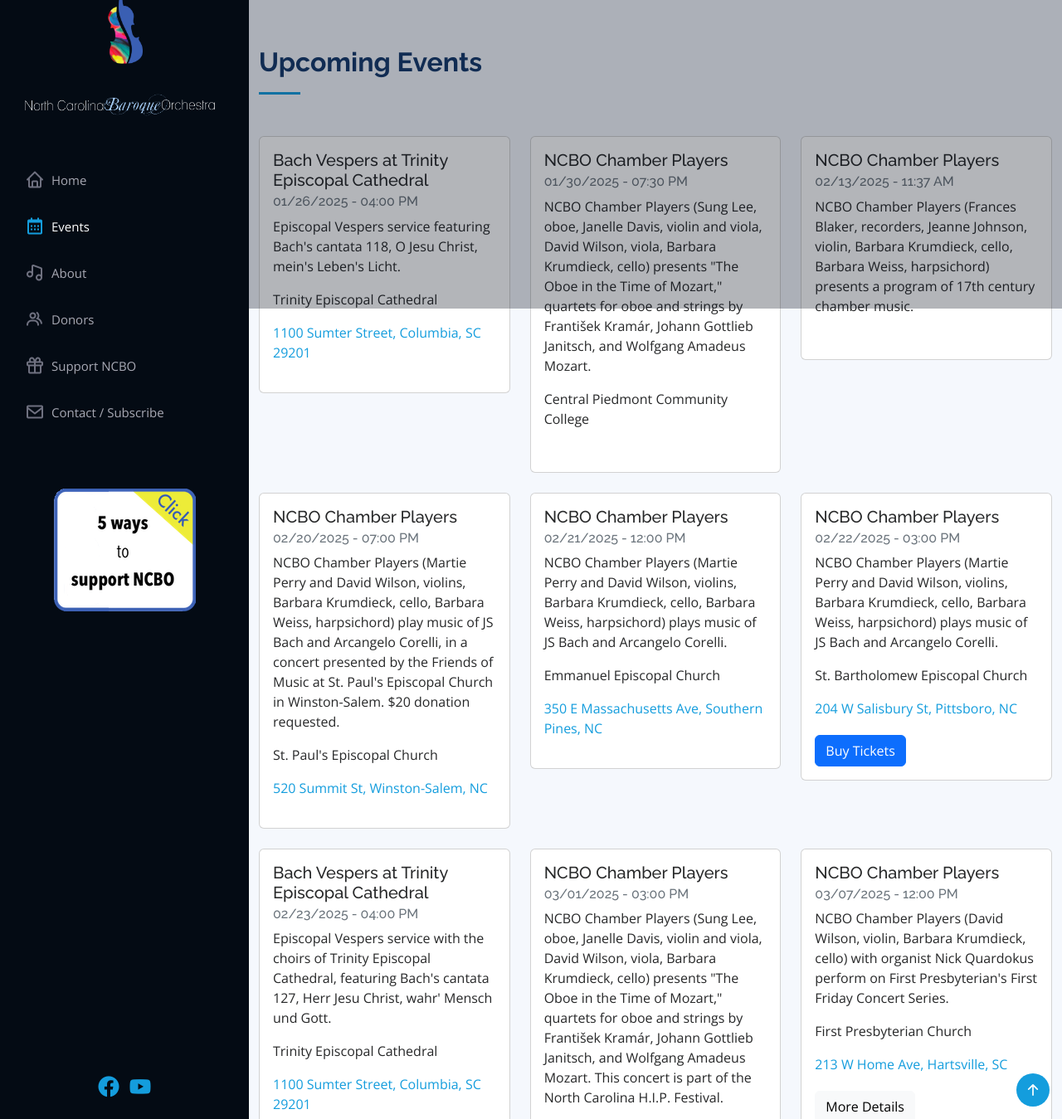
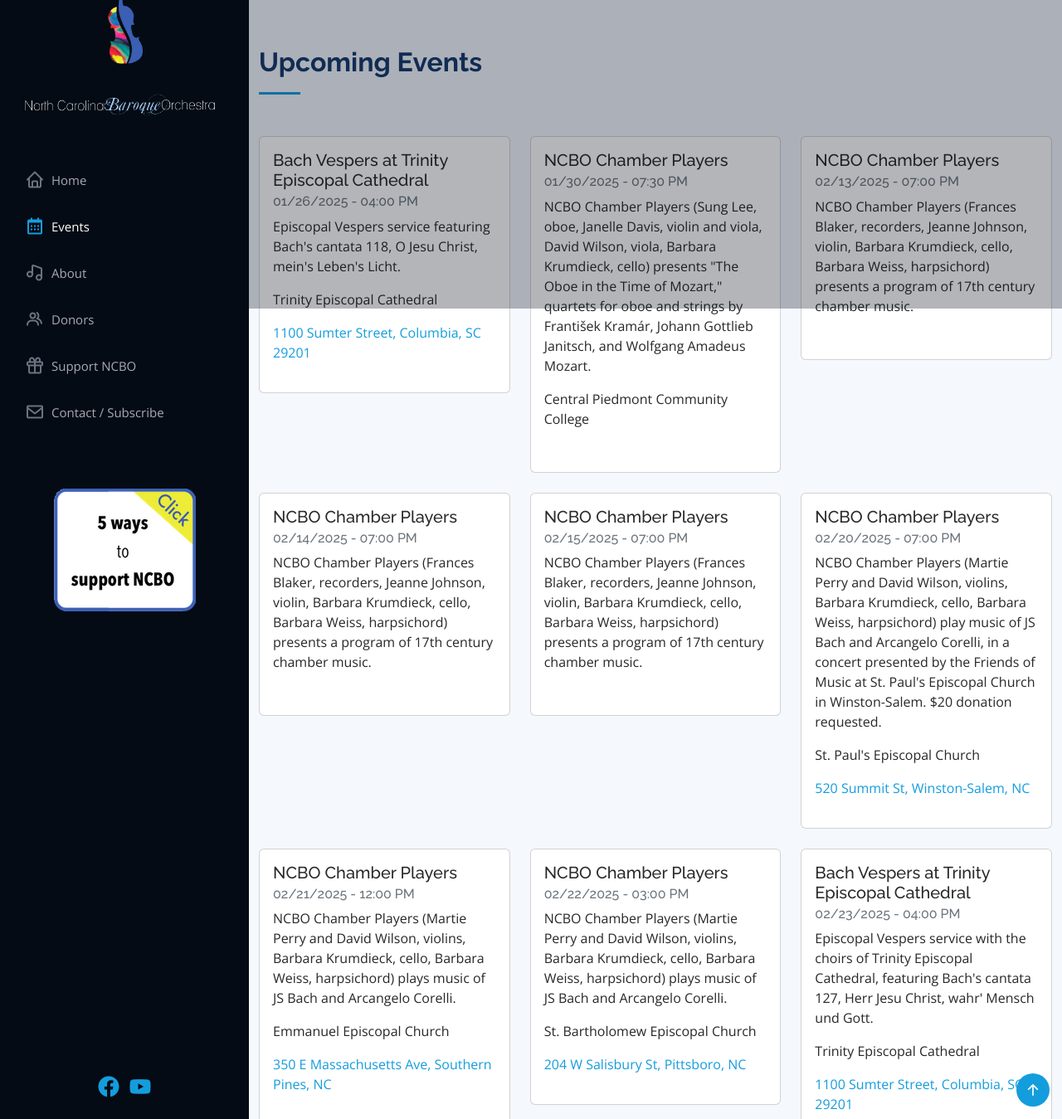
Before and after one commit to ncbaroqueorchestra/ncboweb, a Jekyll site: the page built from index.md, in a window 1280 px wide and 1400 px high, scrolled down 977 px, cut to the strip 51-1400 px from the top of the window. Shown: the whole strip at 83% size. Built offline with Jekyll 4.4.1, drawn with Linux system fonts in a browser that asks for light colours; comment, search, counter and statistics services are not loaded.

Commit message:
Updated NCBO events

```diff
--- a/_data/events.yml
+++ b/_data/events.yml
@@ -20,7 +20,23 @@
     Barbara Krumdieck, cello, Barbara Weiss, harpsichord) presents a program of 17th
     century chamber music.
   eventdate: 02/13/2025
-  eventtime: 11:37 AM
+  eventtime: 07:00 PM
+  heading: NCBO Chamber Players
+  venue: ''
+- address: ''
+  description: NCBO Chamber Players (Frances Blaker, recorders, Jeanne Johnson, violin,
+    Barbara Krumdieck, cello, Barbara Weiss, harpsichord) presents a program of 17th
+    century chamber music.
+  eventdate: 02/14/2025
+  eventtime: 07:00 PM
+  heading: NCBO Chamber Players
+  venue: ''
+- address: ''
+  description: NCBO Chamber Players (Frances Blaker, recorders, Jeanne Johnson, violin,
+    Barbara Krumdieck, cello, Barbara Weiss, harpsichord) presents a program of 17th
+    century chamber music.
+  eventdate: 02/15/2025
+  eventtime: 07:00 PM
   heading: NCBO Chamber Players
   venue: ''
 - address: 520 Summit St, Winston-Salem, NC
@@ -50,7 +66,6 @@
   eventtime: 03:00 PM
   heading: NCBO Chamber Players
   mapurl: https://maps.app.goo.gl/krUDA4MKxhCvrHoY7
-  ticketurl: https://www.saint-barts.org
   venue: St. Bartholomew Episcopal Church
 - address: 1100 Sumter Street, Columbia, SC 29201
   description: Episcopal Vespers service with the choirs of Trinity Episcopal Cathedral,
--- a/_data/past_events.yml
+++ b/_data/past_events.yml
@@ -226,7 +226,7 @@
   description: "Open rehearsal of NCBO with Music Director Frances Blaker conducting.\
     \ 3:30-4:15 pm. \n\nFree and open to the public."
   eventdate: 09/17/2024
-  eventtime: 03:30 PM
+  eventtime: 07:00 PM
   heading: 'Community Outreach: Open Rehearsal'
   mapurl: https://maps.app.goo.gl/vwBspaCakZzsrCtq8
   venue: St. Alban's Episcopal Church
```
